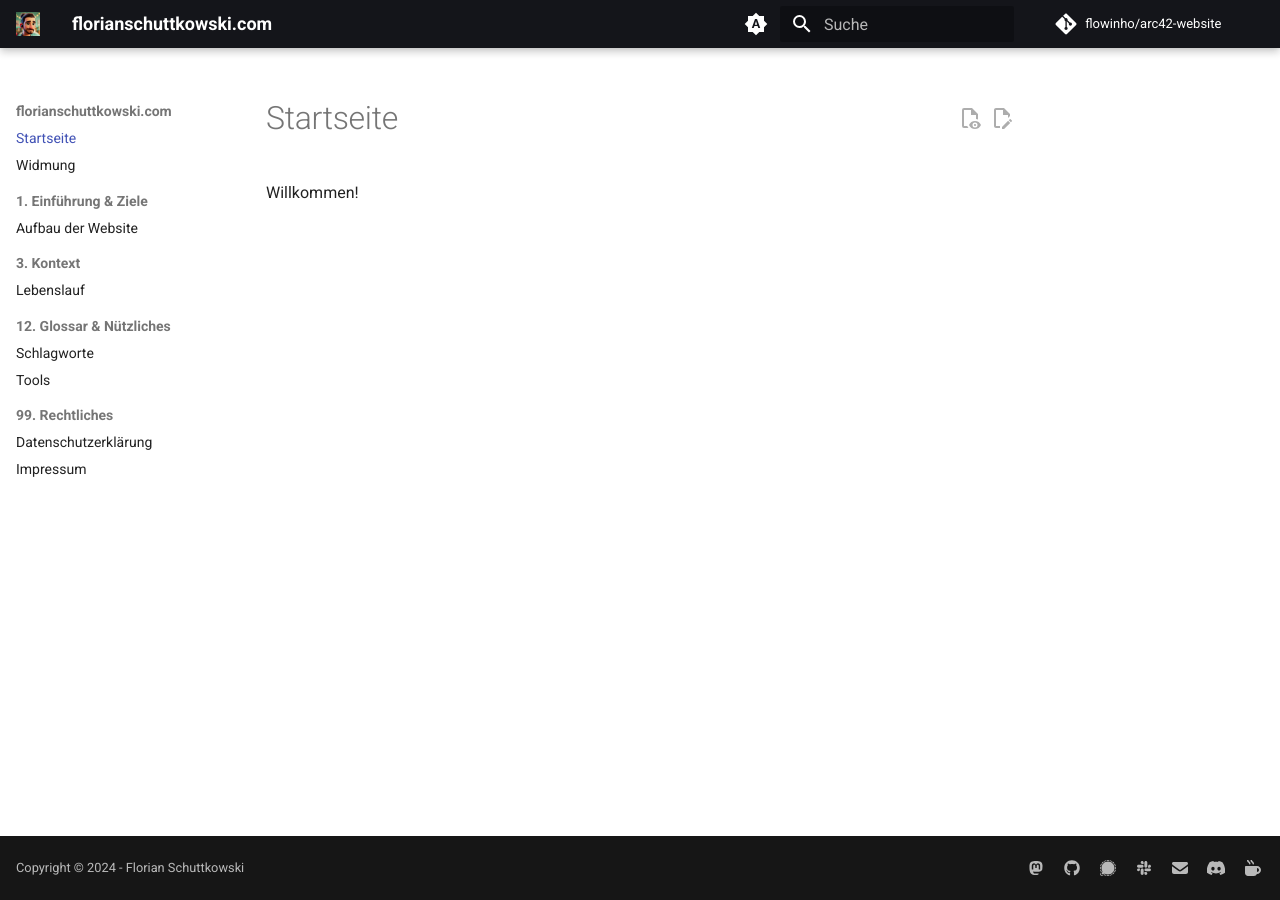
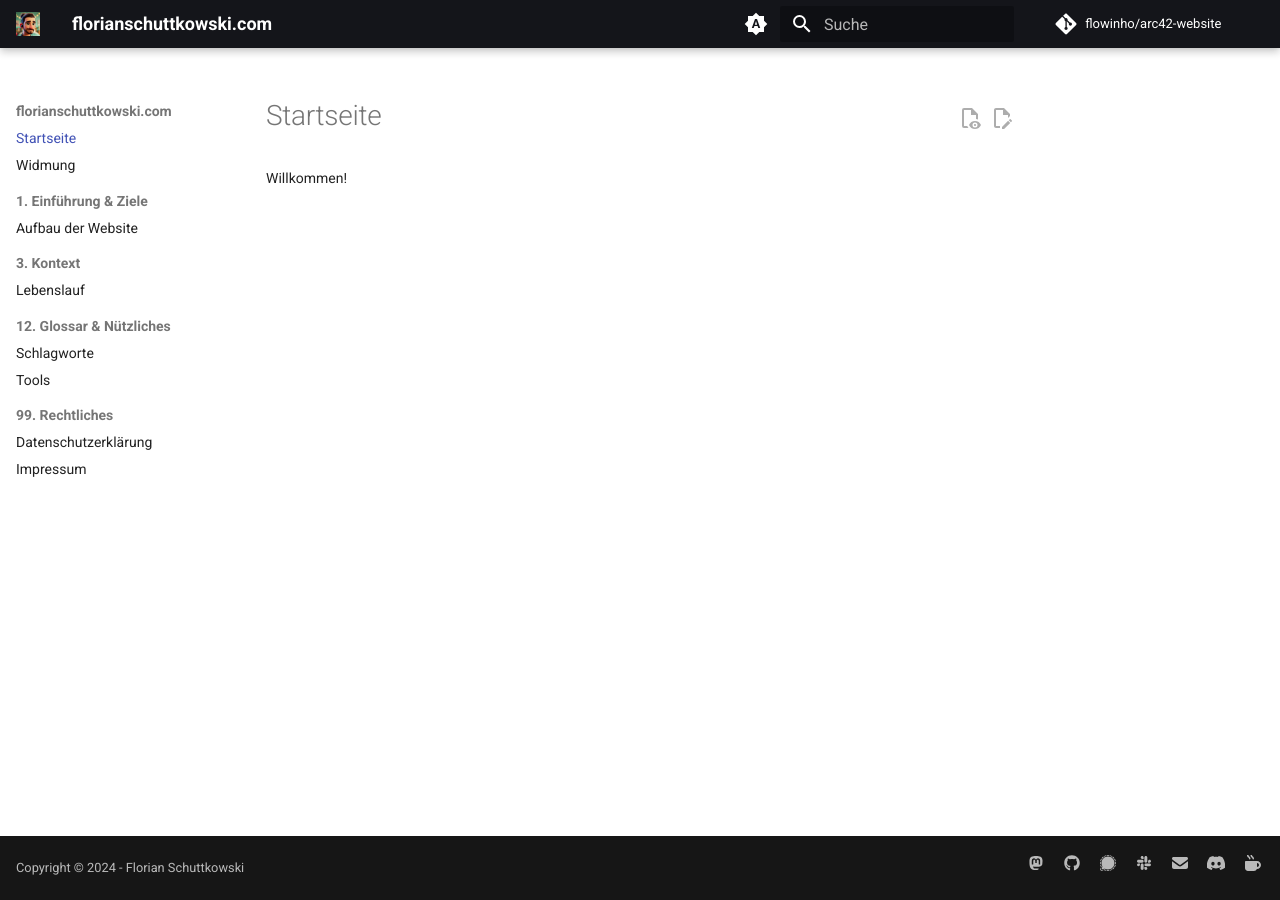
Before and after one commit to md42/arc42-website, an MkDocs documentation site: the page built from docs/index.md, in a window 1280 px wide. Built offline with MkDocs 1.6.1 and Material for MkDocs 9.7.7, drawn with Linux system fonts in a browser that asks for light colours; plug-ins that fetch from the network failed and are left out; comment, search, counter and statistics services are not loaded.

Commit message:
Decrease font-size

```diff
--- a/docs/stylesheets/extra.css
+++ b/docs/stylesheets/extra.css
@@ -5,3 +5,8 @@
 .md-grid {
     max-width: initial;
   }
+
+  .md-typeset {
+    font-size: .7rem;
+    line-height: 1.4;
+  }
```
